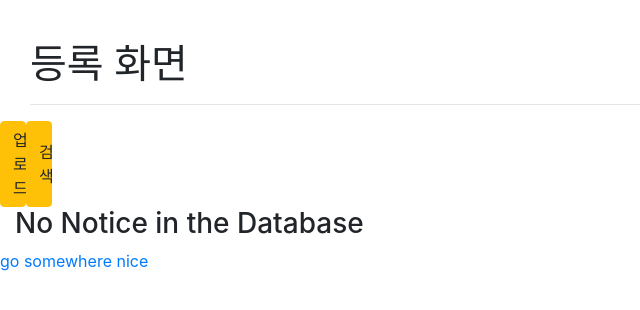
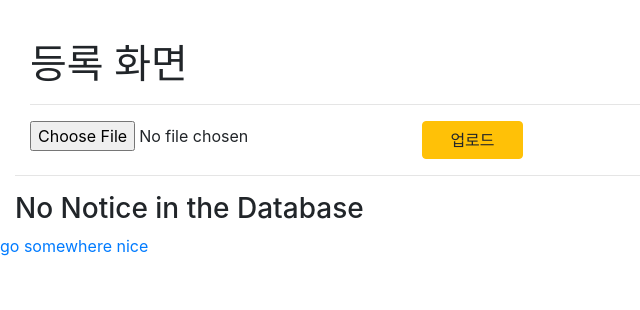
Before and after one commit to pknb213/---, a Flask app: template FlaskServer/templates/plan_list.html in a window 1280 px wide. Shown: the top 310 px of the page, without its empty margins (0-640 px from the left). Run offline with Flask 2, Linux system fonts and the light colour scheme; the template is opened without the code that fills it, so the values that code supplies are empty; some libraries are stand-ins or nearby versions.

Commit message:
19-01-23 Updaetd plan_list view

```diff
--- a/FlaskServer/templates/plan_list.html
+++ b/FlaskServer/templates/plan_list.html
@@ -1,18 +1,19 @@
 {% extends 'base.html' %}
-{% block title %}생산계획입력{% endblock %}
+{% block title %} 생산계획입력 {% endblock %}
 {% block body %}
  <div class="container-fluid">
   <div class="col-10 col-offset-2">
    <h1 class="page-header">등록 화면</h1>
    <hr/>
   </div>
-  <form class="form-inline" action="/search" method="POST">
-   <div class="row">
-    <button type="button" class="btn btn-warning col-2" onclick="location.href='/all_collection'">업로드</button>
-    <button type="submit" class="btn col-1 btn-warning">검색</button>
+  <form class="form-inline" action="/excel_table" method="POST">
+   <div class="row container-fluid">
+    <input id="excel-upload" type="file" name="files[]" accept="xlsx/*" class="col-4">
+    <button type="submit" class="btn btn-warning col-1">업로드</button>
     <hr/>
    </div>
   </form>
+  <hr/>
   <div class="table-responsive">
     {% if rows[0] %}
     <table class="table table-striped table-bordered">
@@ -42,7 +43,5 @@
     {% endif %}
    </div>
  </div>
-
-
  <a href="{{ url_for('index') }}">go somewhere nice</a>
 {% endblock %}
--- a/FlaskServer/templates/production_main.html
+++ b/FlaskServer/templates/production_main.html
@@ -44,7 +44,7 @@
     <button type="button" class="btn btn-primary col-1" onclick="location.href='/all_collection'">전체</button>
     <button type="button" class="btn btn-warning col-2 offset-3 ">생산실적조회</button>
     <!--<button type="button" class="btn btn-warning col-2 ">생산계획입력</button>-->
-    <a href="/insert_plan" class="btn btn-warning col-2" onclick="winPop(this.href, {name:'insert_excel',width:1500,height:1000}); return false;">생산계획입력 </a>
+    <a href="/insert_plan" class="btn btn-warning col-2" onclick="winPop(this.href, {name:'insert_excel',width:1500,height:800}); return false;">생산계획입력 </a>
     <button type="button" class="btn btn-warning col-1 ">출고</button>
     <!--<button type="button" class="btn btn-warning col-1 ">등록</button>-->
     <a href="/insert_product" class="btn btn-warning col-1" onclick="winPop(this.href, {name:'insert_sn',width:1500,height:600}); return false;">등록 </a>
```
Also changed, not shown: FlaskServer/views.py (+11 -6 lines).
